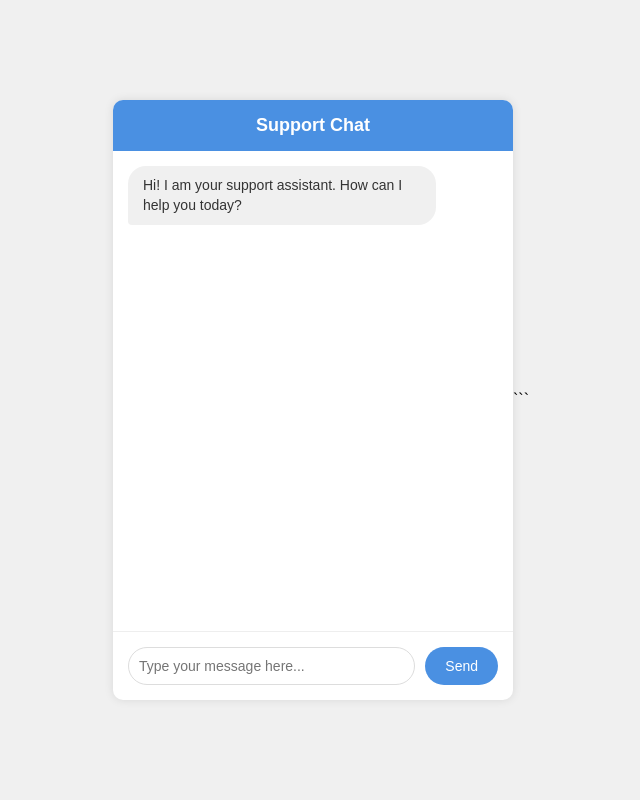
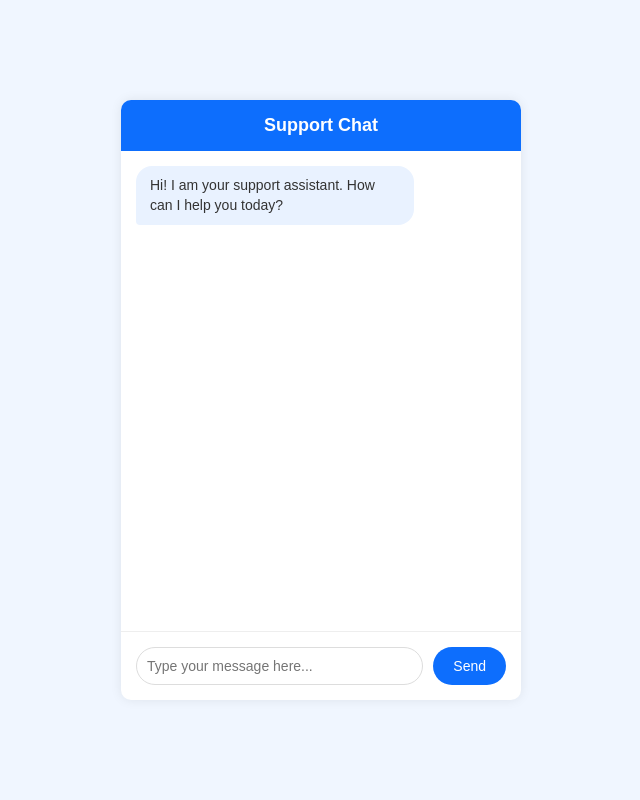
Before and after one commit to sgunthrope11/ChatterRax, a Flask app: page / in a window 1280 px wide. Shown: the whole page, without its empty margins (319-959 px from the left). Run offline with Flask 3, Linux system fonts and the light colour scheme.

Commit message:
saving my changes before pull

````diff
--- a/Triage_System/app.py
+++ b/Triage_System/app.py
@@ -22,25 +22,17 @@ def chat():
     user_id = data.get("user_id", 1)
 
     # Step 1: create a chat session
-    session_id = create_chat_session(user_id, ticket_id=None)
+    ## session_id = create_chat_session(user_id, ticket_id=None)
 
     # Step 2: save the user message
-    save_chat_message(session_id, "user", user_message)
+    ## save_chat_message(session_id, "user", user_message)
 
     # Step 3: run through bot logic
     result = handle_message(user_message)
 
     # Step 4: save the bot reply
-    save_chat_message(session_id, "bot", result["reply"])
+    ## save_chat_message(session_id, "bot", result["reply"])
 
-    # Step 5: if not resolved create a ticket
-    if not result["resolved"]:
-        ticket_id = create_ticket(
-            user_id=user_id,
-            description=user_message,
-            priority="low"
-        )
-        print(f"Ticket created: #{ticket_id}")
 
     return jsonify({
         "reply": result["reply"],
--- a/Triage_System/templates/index.html
+++ b/Triage_System/templates/index.html
@@ -12,7 +12,7 @@
             align-items: center;
             height: 100vh;
             margin: 0;
-            background-color: #f0f0f0;
+            background-color: #f0f6ff;
         }
 
         #chat-container {
@@ -20,13 +20,13 @@
             height: 600px;
             background: white;
             border-radius: 10px;
-            box-shadow: 0 0 10px rgba(0,0,0,0.1);
+            box-shadow: 0 0 12px rgba(0,0,0,0.08);
             display: flex;
             flex-direction: column;
         }
 
         #chat-header {
-            background: #4a90e2;
+            background: #0d6efd;
             color: white;
             padding: 15px;
             border-radius: 10px 10px 0 0;
@@ -44,26 +44,51 @@
             gap: 10px;
         }
 
+        .message-wrapper {
+            display: flex;
+            flex-direction: column;
+            max-width: 75%;
+        }
+
+        .user-wrapper {
+            align-self: flex-end;
+            align-items: flex-end;
+        }
+
+        .bot-wrapper {
+            align-self: flex-start;
+            align-items: flex-start;
+        }
+
         .message {
-            max-width: 75%;
-            padding: 10px 15px;
-            border-radius: 18px;
+            padding: 10px 14px;
+            border-radius: 16px;
             font-size: 14px;
             line-height: 1.4;
         }
 
         .user-message {
-            background: #4a90e2;
+            background: #0d6efd;
             color: white;
-            align-self: flex-end;
             border-bottom-right-radius: 4px;
         }
 
         .bot-message {
-            background: #f0f0f0;
+            background: #e9f2ff;
             color: #333;
-            align-self: flex-start;
             border-bottom-left-radius: 4px;
+        }
+
+        .ticket {
+            background: #fff3cd;
+            border-left: 4px solid #ffc107;
+            color: #856404;
+        }
+
+        .timestamp {
+            font-size: 10px;
+            color: #666;
+            margin-top: 3px;
         }
 
         #input-area {
@@ -84,7 +109,7 @@
 
         #send-btn {
             padding: 10px 20px;
-            background: #4a90e2;
+            background: #0d6efd;
             color: white;
             border: none;
             border-radius: 20px;
@@ -92,8 +117,27 @@
             font-size: 14px;
         }
 
-        #send-btn:hover {
-            background: #357abd;
+        #send-btn:disabled {
+            background: #9bbcf5;
+            cursor: not-allowed;
+        }
+
+        .typing-dots span {
+            display: inline-block;
+            width: 6px;
+            height: 6px;
+            margin: 0 2px;
+            background: #666;
+            border-radius: 50%;
+            animation: blink 1.4s infinite both;
+        }
+
+        .typing-dots span:nth-child(2) { animation-delay: 0.2s; }
+        .typing-dots span:nth-child(3) { animation-delay: 0.4s; }
+
+        @keyframes blink {
+            0%, 80%, 100% { opacity: 0.2; }
+            40% { opacity: 1; }
         }
     </style>
 </head>
@@ -101,16 +145,15 @@
     <div id="chat-container">
         <div id="chat-header">Support Chat</div>
         <div id="chat-box">
+            <div class="message-wrapper bot-wrapper">
                 <div class="message bot-message">
                     Hi! I am your support assistant. How can I help you today?
                 </div>
+                <div class="timestamp"></div>
+            </div>
         </div>
         <div id="input-area">
-            <input
-                type="text"
-                id="user-input"
-                placeholder="Type your message here..."
-            />
+            <input type="text" id="user-input" placeholder="Type your message here..." />
             <button id="send-btn">Send</button>
         </div>
     </div>
@@ -120,13 +163,53 @@
 const userInput = document.getElementById("user-input");
 const sendBtn = document.getElementById("send-btn");
 
-        function addMessage(text, sender) {
+function getTime() {
+    const now = new Date();
+    let h = now.getHours();
+    let m = now.getMinutes().toString().padStart(2, '0');
+    const ampm = h >= 12 ? 'PM' : 'AM';
+    h = h % 12 || 12;
+    return `${h}:${m} ${ampm}`;
+}
+
+function addMessage(text, sender, extraClass="") {
+    const wrapper = document.createElement("div");
+    wrapper.className = `message-wrapper ${sender === "user" ? "user-wrapper" : "bot-wrapper"}`;
+
     const msg = document.createElement("div");
-            msg.classList.add("message");
-            msg.classList.add(sender === "user" ? "user-message" : "bot-message");
-            msg.textContent = text;
-            chatBox.appendChild(msg);
+    msg.className = `message ${sender === "user" ? "user-message" : "bot-message"} ${extraClass}`;
+    msg.innerHTML = text;
+
+    const time = document.createElement("div");
+    time.className = "timestamp";
+    time.textContent = getTime();
+
+    wrapper.appendChild(msg);
+    wrapper.appendChild(time);
+
+    chatBox.appendChild(wrapper);
     chatBox.scrollTop = chatBox.scrollHeight;
+
+    return wrapper;
+}
+
+function showTyping() {
+    const wrapper = document.createElement("div");
+    wrapper.className = "message-wrapper bot-wrapper";
+    wrapper.id = "typing";
+
+    const msg = document.createElement("div");
+    msg.className = "message bot-message";
+    msg.innerHTML = `Bot is typing <span class="typing-dots"><span></span><span></span><span></span></span>`;
+
+    wrapper.appendChild(msg);
+    chatBox.appendChild(wrapper);
+    chatBox.scrollTop = chatBox.scrollHeight;
+}
+
+function removeTyping() {
+    const t = document.getElementById("typing");
+    if (t) t.remove();
 }
 
 async function sendMessage() {
@@ -136,6 +219,11 @@
     addMessage(message, "user");
     userInput.value = "";
 
+    userInput.disabled = true;
+    sendBtn.disabled = true;
+
+    showTyping();
+
     try {
         const response = await fetch("/chat", {
             method: "POST",
@@ -144,23 +232,34 @@
         });
 
         const data = await response.json();
+
+        removeTyping();
+
         addMessage(data.reply, "bot");
 
-                if (!data.resolved) {
-                    addMessage("A ticket has been created and an admin will follow up shortly.", "bot");
+        if (data.resolved === false && data.ticket_id) {
+            addMessage(
+                `Your issue has been escalated. Ticket #${data.ticket_id} has been created. An admin will follow up shortly.`,
+                "bot",
+                "ticket"
+            );
         }
 
     } catch (error) {
+        removeTyping();
         addMessage("Something went wrong. Please try again.", "bot");
     }
+
+    userInput.disabled = false;
+    sendBtn.disabled = false;
+    userInput.focus();
 }
 
 sendBtn.addEventListener("click", sendMessage);
 
 userInput.addEventListener("keypress", function(e) {
-            if (e.key === "Enter") sendMessage();
+    if (e.key === "Enter" && !sendBtn.disabled) sendMessage();
 });
 </script>
 </body>
 </html>
-```
````
Lines whose indentation alone changed are shown as unchanged.
